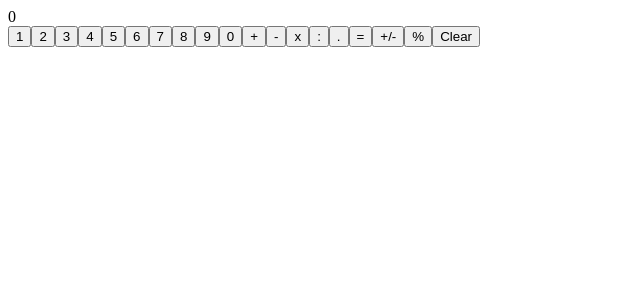
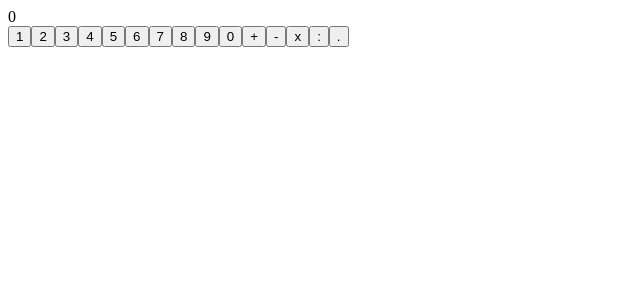
Before and after one commit to maknyak/vuelator, a Vue app: page / in a window 1280 px wide. Shown: the top 300 px of the page, without its empty margins (0-640 px from the left). Built offline with nearby package versions, Linux system fonts and the light colour scheme.

Commit message:
Vuelator set digits, dot & operator functional

```diff
--- a/src/components/Vuelator/Vuelator.vue
+++ b/src/components/Vuelator/Vuelator.vue
@@ -17,15 +17,15 @@
     <vuelator-btn btnClass="btn" btnText="8" @clicked="setDigit"/>
     <vuelator-btn btnClass="btn" btnText="9" @clicked="setDigit"/>
     <vuelator-btn btnClass="btn" btnText="0" @clicked="setDigit"/>
-    <vuelator-btn btnClass="btn" btnText="+" @clicked="setDigit"/>
-    <vuelator-btn btnClass="btn" btnText="-" @clicked="setDigit"/>
-    <vuelator-btn btnClass="btn" btnText="x" @clicked="setDigit"/>
-    <vuelator-btn btnClass="btn" btnText=":" @clicked="setDigit"/>
+    <vuelator-btn btnClass="btn" btnText="+" @clicked="setOperator"/>
+    <vuelator-btn btnClass="btn" btnText="-" @clicked="setOperator"/>
+    <vuelator-btn btnClass="btn" btnText="x" @clicked="setOperator"/>
+    <vuelator-btn btnClass="btn" btnText=":" @clicked="setOperator"/>
     <vuelator-btn btnClass="btn" btnText="." @clicked="setDecimal"/>
-    <vuelator-btn btnClass="btn" btnText="=" @clicked="doCalculate"/>
-    <vuelator-btn btnClass="btn" btnText="+/-" @clicked="setNegatifNumber"/>
-    <vuelator-btn btnClass="btn" btnText="%" @clicked="doPercentage"/>
-    <vuelator-btn btnClass="btn" btnText="Clear" @clicked="doReset"/>
+<!--    <vuelator-btn btnClass="btn" btnText="=" @clicked="doCalculate"/>-->
+<!--    <vuelator-btn btnClass="btn" btnText="+/-" @clicked="setNegatifNumber"/>-->
+<!--    <vuelator-btn btnClass="btn" btnText="%" @clicked="doPercentage"/>-->
+<!--    <vuelator-btn btnClass="btn" btnText="Clear" @clicked="doReset"/>-->
   </div>
 </template>
 
@@ -52,41 +52,23 @@ export default {
   },
   methods: {
     setDigit(value) {
+      if (this.input === 0 || this.input === '') {
+        this.input = Number(this.input + value); // is not decimal number, remove 0
+      } else {
+        this.input += value; // concat new digit
+      }
+    },
+    setOperator(operator) {
       const { isOperator } = this;
-      const isDecimal = this.input.toString().includes('.');
+      const last = this.expression.substr(-1);
 
-      if (isOperator(value)) {
-        // check input on decimal value
-        const lastIndex = this.input.length - 1;
-        if (isDecimal && isNaN(this.input[lastIndex])) {
-          return false;
-        }
-
-        if (this.total) {
-          this.expression += this.total + value;
-        } else {
-          this.expression += this.input + value;
-
-          // check if operator has duplicated
-          const last = this.expression.substr(-2);
-          if (isOperator(last[0]) && isOperator(last[1])) {
-            this.expression = this.expression.replace(last, value);
-          }
-        }
-
-        // reset variable
+      if (isOperator(last) && this.input === '') {
+        const expression = this.expression.slice(0, -1); // remove operator
+        this.expression = expression + operator; // and replace with new operator
+      } else {
+        this.expression += this.input + operator; // set operator
         this.input = '';
-        this.total = '';
-        // eslint-disable-next-line no-restricted-globals
-      } else if (this.input.toString() === '0' && !isNaN(value)) {
-        // remove 0 if not decimal number
-        this.input = Number(this.input + value);
-      } else {
-        this.input += value;
-        this.total = '';
       }
-
-      console.log(this.input);
     },
     setDecimal() {
       const isDecimal = this.input.toString().includes('.');
@@ -95,48 +77,8 @@ export default {
         this.input += '.';
       }
     },
-    setNegatifNumber() {
-      if (this.input > 0) {
-        this.input = `(-${this.input})`;
-      }
-    },
-    doPercentage() {
-      if (this.input > 0) {
-        const result = Number(this.input) * 0.01;
-        this.input = result;
-      }
-    },
-    doReset() {
-      this.expression = '';
-      this.total = '';
-      this.input = 0;
-    },
-    doCalculate() {
-      this.expression += this.input;
-      if (this.expression === '0:0') {
-        alert('Infinity');
-        this.doReset();
-      } else {
-        this.expression = this.expression.replace(/x/g, '*');
-        // eslint-disable-next-line no-useless-escape
-        this.expression = this.expression.replace(/\:/g, '/');
-
-        // eslint-disable-next-line no-eval
-        this.total = eval(this.expression); // calculate total
-        this.expression += `=${parseFloat(this.total)}`;
-
-        // save to history
-        if (this.expression) {
-          this.logs.push(this.expression);
-
-          // reset variable
-          this.input = '';
-          this.expression = '';
-        }
-      }
-    },
-    isOperator(type) {
-      return type === '+' || type === '-' || type === 'x' || type === ':' || type === '-' || type === '=';
+    isOperator(tipe) {
+      return tipe === '+' || tipe === '-' || tipe === ':' || tipe === 'x';
     },
   },
 };
```
